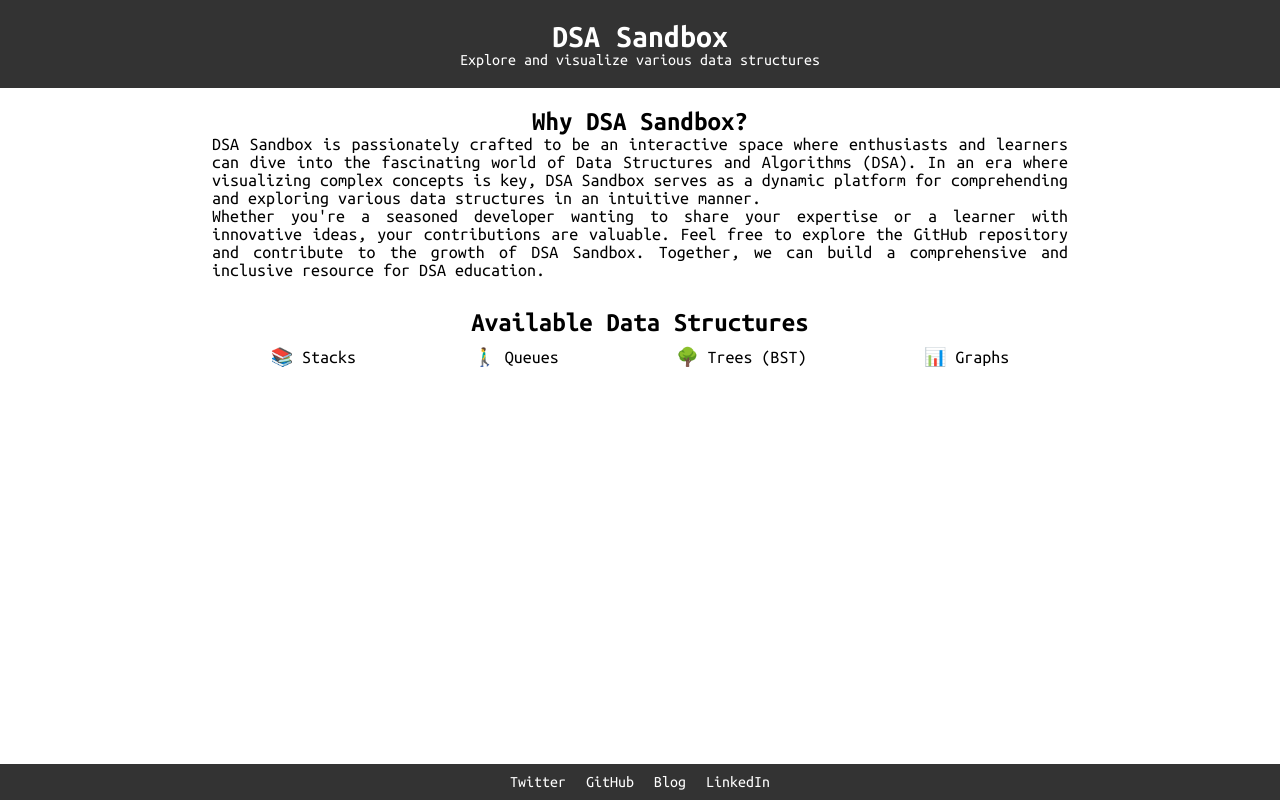
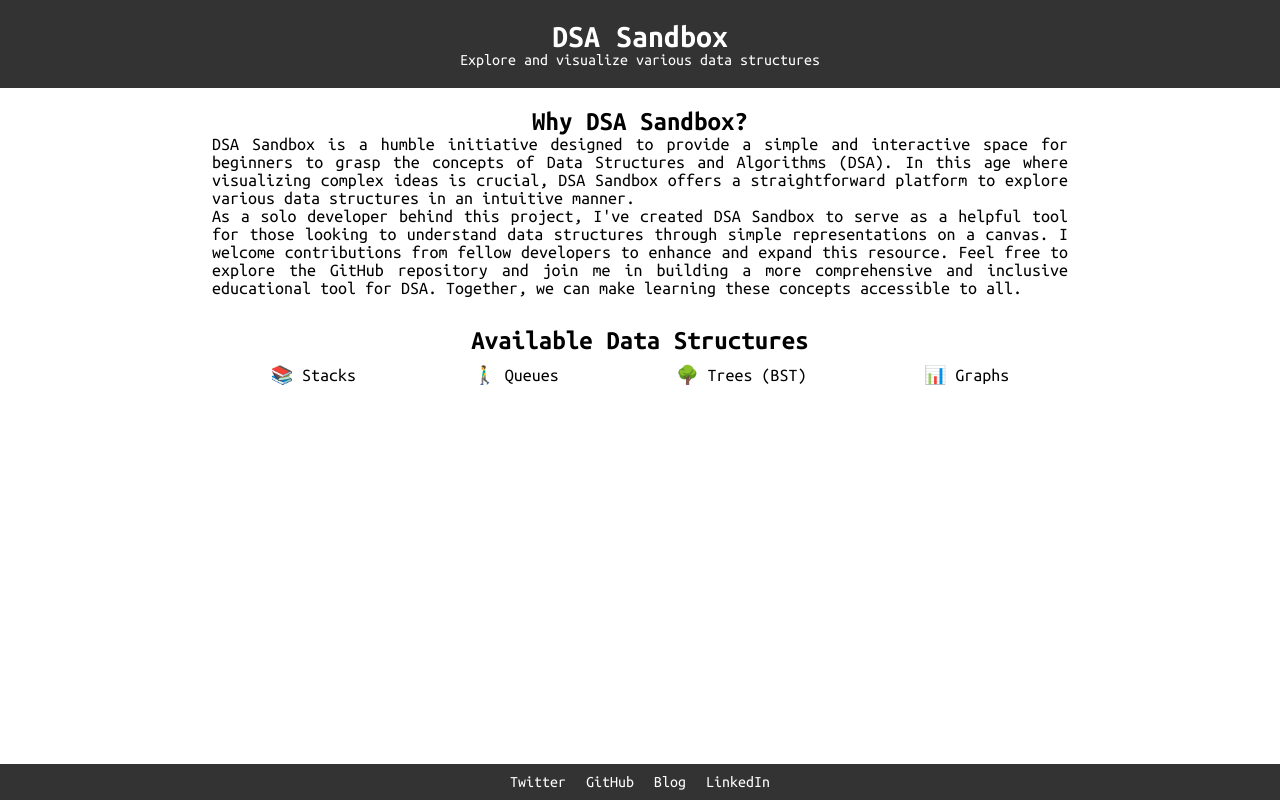
Before and after one commit to m13ha/DSA-SandBox, a React (Vite) app: page / in a window 1280 px wide. Built offline with nearby package versions, Linux system fonts and the light colour scheme.

Commit message:
minor fix

```diff
--- a/src/routes/LandingPage.tsx
+++ b/src/routes/LandingPage.tsx
@@ -24,10 +24,9 @@ const LandingPage: React.FC = () => {
                 <section>
                     <h2>Why DSA Sandbox?</h2>
                     <p>
-                        DSA Sandbox is passionately crafted to be an interactive space where enthusiasts and learners can dive into the fascinating world of Data Structures and Algorithms (DSA). In an era where visualizing complex concepts is key, DSA Sandbox serves as a dynamic platform for comprehending and exploring various data structures in an intuitive manner.
-                    </p>
+                        DSA Sandbox is a humble initiative designed to provide a simple and interactive space for beginners to grasp the concepts of Data Structures and Algorithms (DSA). In this age where visualizing complex ideas is crucial, DSA Sandbox offers a straightforward platform to explore various data structures in an intuitive manner.                    </p>
                     <p>
-                        Whether you're a seasoned developer wanting to share your expertise or a learner with innovative ideas, your contributions are valuable. Feel free to explore the GitHub repository and contribute to the growth of DSA Sandbox. Together, we can build a comprehensive and inclusive resource for DSA education.
+                        As a solo developer behind this project, I've created DSA Sandbox to serve as a helpful tool for those looking to understand data structures through simple representations on a canvas. I welcome contributions from fellow developers to enhance and expand this resource. Feel free to explore the GitHub repository and join me in building a more comprehensive and inclusive educational tool for DSA. Together, we can make learning these concepts accessible to all.
                     </p>
                 </section>
 
```
